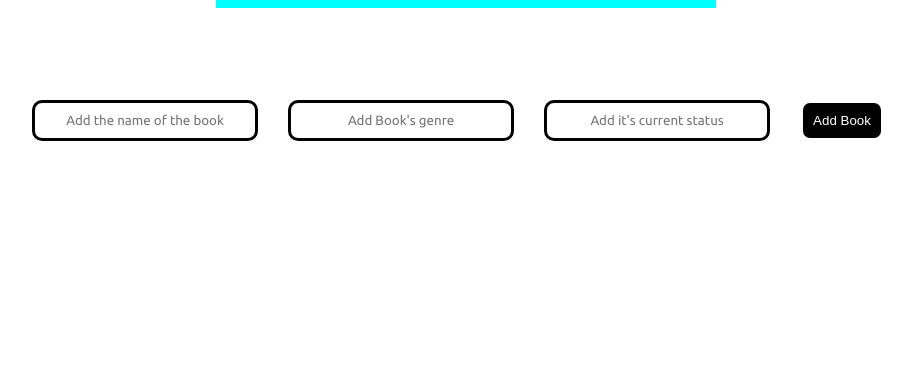
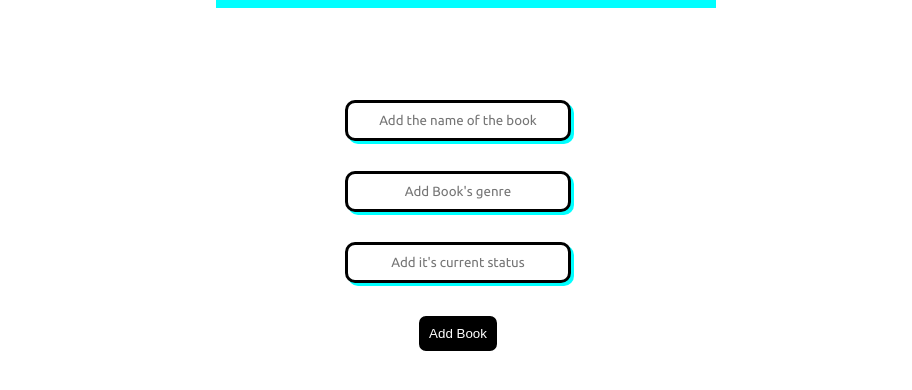
Before and after one commit to brenoviske/Book-Manager, a Flask app: page / in a window 1280 px wide. Shown: the part 279-669 px from the top of the page, without its empty margins (182-1094 px from the left). Run offline with Flask 3, Linux system fonts and the light colour scheme.

Commit message:
feat: Adjusting some styles

```diff
--- a/static/style.css
+++ b/static/style.css
@@ -28,6 +28,7 @@ input{
     border: solid black;
     font-family: Ubuntu;
     width: 200px;
+    box-shadow: 3px 3px cyan;
 }
 
 table{
@@ -79,6 +80,8 @@ td a:hover{
     text-decoration: 3px underline cyan;
     transform: scale(1.3);
 }
+
+
 button{
     padding: 10px;
     background-color: black;
@@ -91,7 +94,7 @@ button{
 
 form {
     display: flex;
-    flex-direction: row;
+    flex-direction: column;
     align-items: center;
     justify-content: center;
     gap: 30px;
```
